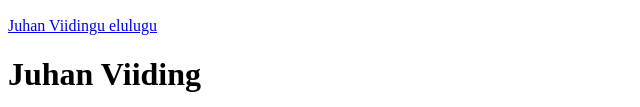
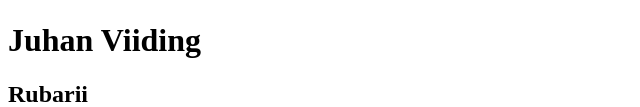
Before and after one commit to SoftHell/SoftHell.github.io, a plain HTML site: page index.html in a window 1280 px wide. Shown: the part 311-418 px from the top of the page, without its empty margins (0-640 px from the left). Drawn offline with Linux system fonts and the light colour scheme.

Commit message:
Update index.html

```diff
--- a/index.html
+++ b/index.html
@@ -6,7 +6,7 @@
 <body>
 
 <img src= "https://exploringyourmind.com/wp-content/uploads/2018/02/watch-on-stone-representing-collective-nostalgia.jpg">
-<p><a href="http://viiding.weebly.com/elu.html">Juhan Viidingu elulugu</a></p>
+
 <h1>Juhan Viiding</h1>
 <h2>Rubarii</h2>
 <p>Ammu närtsinud on vaasis verev roos,</p>
```
